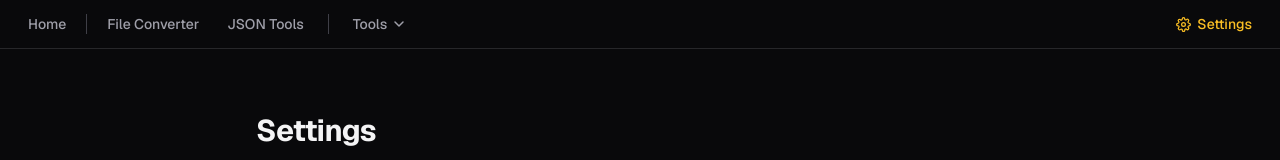
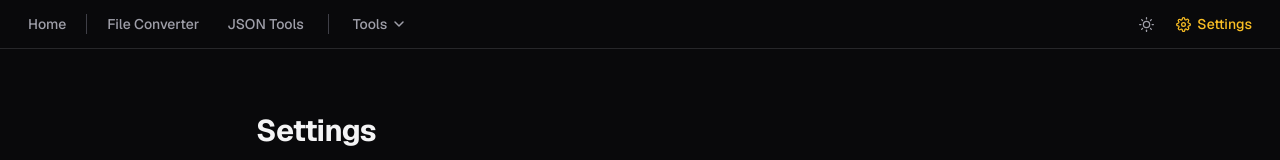
Before and after one commit to gevaghajanyan/multi-tool, a Next.js app: page /settings in a window 1280 px wide. Shown: the top 160 px of the page. Built offline with nearby package versions, Linux system fonts and the light colour scheme.

Commit message:
feat: implement theme toggle functionality; add dark mode support and update styles

```diff
--- a/app/globals.css
+++ b/app/globals.css
@@ -1,12 +1,34 @@
 @import "tailwindcss";
+
+/* Class-based dark mode variant */
+@variant dark (&:is(.dark, .dark *));
 
 @theme inline {
   --font-sans: var(--font-geist-sans);
   --font-mono: var(--font-geist-mono);
 }
 
+/*
+  Light mode: invert the zinc scale so all existing dark-mode utility classes
+  (bg-zinc-950, text-zinc-100, border-zinc-800, etc.) work correctly in both
+  themes without touching any component files.
+*/
+:root:not(.dark) {
+  --color-zinc-50:  oklch(14.1% 0.005 285.823);
+  --color-zinc-100: oklch(21%   0.006 285.885);
+  --color-zinc-200: oklch(27.4% 0.006 286.033);
+  --color-zinc-300: oklch(37%   0.013 285.805);
+  --color-zinc-400: oklch(44.2% 0.017 285.786);
+  --color-zinc-500: oklch(55.2% 0.016 285.938);
+  --color-zinc-600: oklch(70.5% 0.015 286.067);
+  --color-zinc-700: oklch(87.1% 0.006 286.286);
+  --color-zinc-800: oklch(92%   0.004 286.32);
+  --color-zinc-900: oklch(96.7% 0.001 286.375);
+  --color-zinc-950: oklch(98.5% 0     0);
+}
+
 html,
 body {
-  background: #09090b;
-  color: #f4f4f5;
+  background-color: var(--color-zinc-950);
+  color: var(--color-zinc-100);
 }
--- a/app/layout.tsx
+++ b/app/layout.tsx
@@ -28,9 +28,16 @@ export default function RootLayout({
   return (
     <html
       lang="en"
-      className={`${geistSans.variable} ${geistMono.variable} h-full antialiased`}
+      className={`${geistSans.variable} ${geistMono.variable} h-full antialiased dark`}
+      suppressHydrationWarning
     >
       <body className="min-h-full bg-zinc-950 text-zinc-100" suppressHydrationWarning>
+        {/* Runs before first paint — removes `dark` if user saved light preference */}
+        <script
+          dangerouslySetInnerHTML={{
+            __html: `try{var p=JSON.parse(localStorage.getItem('devtools-settings-v2')||'{}');if(p.theme==='light')document.documentElement.classList.remove('dark');}catch(e){}`,
+          }}
+        />
         <SettingsProvider>
           <AccentStyler />
           <Nav />
--- a/src/components/AccentStyler.tsx
+++ b/src/components/AccentStyler.tsx
@@ -14,5 +14,9 @@ export function AccentStyler() {
     root.style.setProperty("--color-amber-300", accent["300"]);
   }, [settings.accent]);
 
+  useEffect(() => {
+    document.documentElement.classList.toggle("dark", settings.theme === "dark");
+  }, [settings.theme]);
+
   return null;
 }
--- a/src/components/Nav.tsx
+++ b/src/components/Nav.tsx
@@ -15,9 +15,33 @@ function GearIcon() {
   );
 }
 
+function SunIcon() {
+  return (
+    <svg width="15" height="15" viewBox="0 0 24 24" fill="none" stroke="currentColor" strokeWidth="2" strokeLinecap="round" strokeLinejoin="round">
+      <circle cx="12" cy="12" r="5" />
+      <line x1="12" y1="1" x2="12" y2="3" />
+      <line x1="12" y1="21" x2="12" y2="23" />
+      <line x1="4.22" y1="4.22" x2="5.64" y2="5.64" />
+      <line x1="18.36" y1="18.36" x2="19.78" y2="19.78" />
+      <line x1="1" y1="12" x2="3" y2="12" />
+      <line x1="21" y1="12" x2="23" y2="12" />
+      <line x1="4.22" y1="19.78" x2="5.64" y2="18.36" />
+      <line x1="18.36" y1="5.64" x2="19.78" y2="4.22" />
+    </svg>
+  );
+}
+
+function MoonIcon() {
+  return (
+    <svg width="15" height="15" viewBox="0 0 24 24" fill="none" stroke="currentColor" strokeWidth="2" strokeLinecap="round" strokeLinejoin="round">
+      <path d="M21 12.79A9 9 0 1 1 11.21 3 7 7 0 0 0 21 12.79z" />
+    </svg>
+  );
+}
+
 export function Nav() {
   const pathname = usePathname();
-  const { settings } = useSettings();
+  const { settings, toggleTheme } = useSettings();
   const [open, setOpen] = useState(false);
   const ref = useRef<HTMLDivElement>(null);
 
@@ -138,8 +162,16 @@ export function Nav() {
           </div>
         )}
 
-        {/* Settings — always far right */}
-        <div className="ml-auto">
+        {/* Theme toggle + Settings — always far right */}
+        <div className="ml-auto flex items-center gap-1">
+          <button
+            type="button"
+            onClick={toggleTheme}
+            title={settings.theme === "dark" ? "Switch to light mode" : "Switch to dark mode"}
+            className="rounded-lg p-1.5 text-zinc-400 transition-colors duration-150 hover:text-zinc-100"
+          >
+            {settings.theme === "dark" ? <SunIcon /> : <MoonIcon />}
+          </button>
           <Link
             href="/settings"
             className={`flex items-center gap-1.5 rounded-lg px-3 py-1.5 text-sm font-medium transition-colors duration-150 ${
--- a/src/context/SettingsContext.tsx
+++ b/src/context/SettingsContext.tsx
@@ -24,12 +24,14 @@ export interface Settings {
   pinnedTools: string[];
   hiddenTools: string[];
   accent: AccentKey;
+  theme: "dark" | "light";
 }
 
 const DEFAULTS: Settings = {
   pinnedTools: ["/files", "/json"],
   hiddenTools: [],
   accent: "amber",
+  theme: "dark",
 };
 
 const STORAGE_KEY = "devtools-settings-v2";
@@ -39,6 +41,7 @@ interface SettingsCtx {
   togglePin: (href: string) => void;
   toggleHide: (href: string) => void;
   setAccent: (key: AccentKey) => void;
+  toggleTheme: () => void;
   reset: () => void;
 }
 
@@ -96,13 +99,17 @@ export function SettingsProvider({ children }: { children: React.ReactNode }) {
     update((prev) => ({ ...prev, accent: key }));
   }, [update]);
 
+  const toggleTheme = useCallback(() => {
+    update((prev) => ({ ...prev, theme: prev.theme === "dark" ? "light" : "dark" }));
+  }, [update]);
+
   const reset = useCallback(() => {
     setSettings(DEFAULTS);
     persist(DEFAULTS);
   }, []);
 
   return (
-    <Ctx.Provider value={{ settings, togglePin, toggleHide, setAccent, reset }}>
+    <Ctx.Provider value={{ settings, togglePin, toggleHide, setAccent, toggleTheme, reset }}>
       {children}
     </Ctx.Provider>
   );
```
